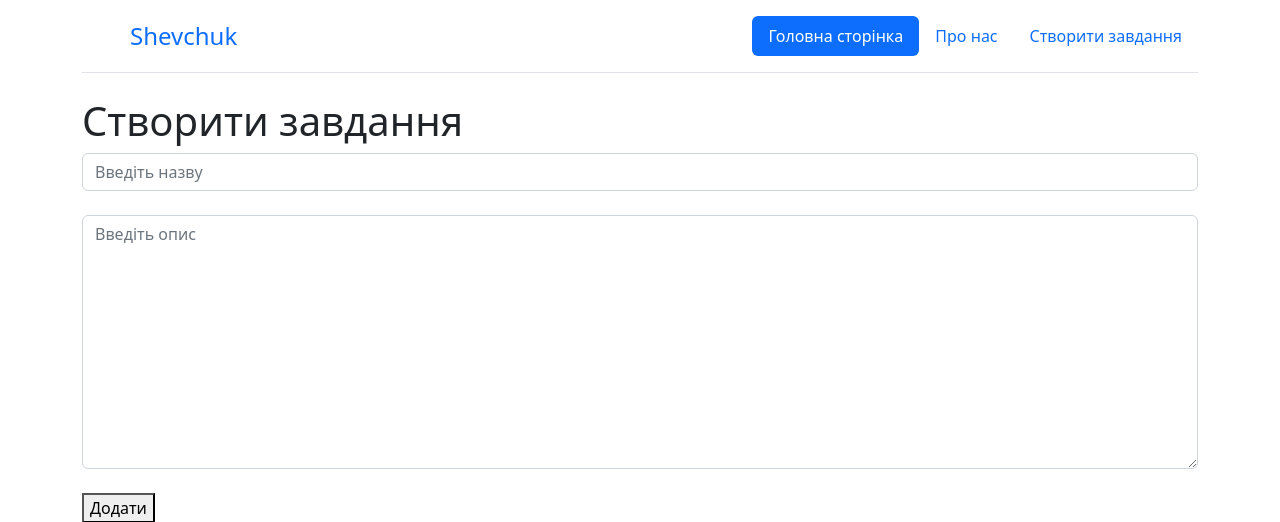
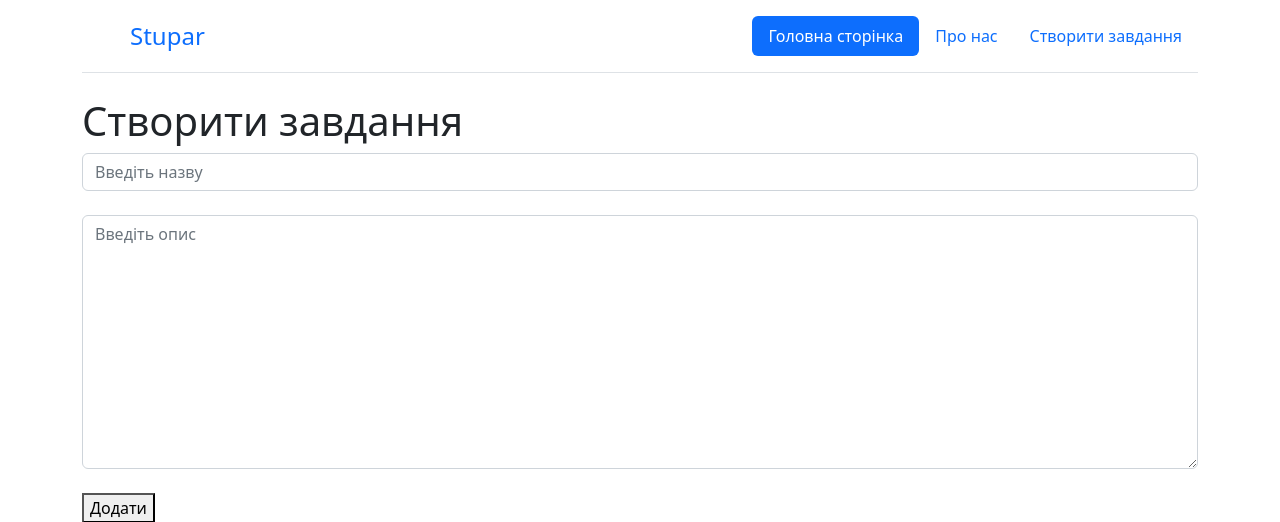
Before and after one commit to hise95/ProjectPython, a Django app: page /create in a window 1280 px wide. Shown: the top 522 px of the page. Run offline with Django 4.2, Linux system fonts and the light colour scheme.

Commit message:
Update base.html

```diff
--- a/projectdgango/main/templates/main/base.html
+++ b/projectdgango/main/templates/main/base.html
@@ -13,7 +13,7 @@
     <header class="d-flex flex-wrap justify-content-center py-3 mb-4 border-bottom">
       <a href="/" class="d-flex align-items-center mb-3 mb-md-0 me-md-auto link-body-emphasis text-decoration-none">
         <svg class="bi me-2" width="40" height="32"><use xlink:href="#bootstrap"></use></svg>
-        <span class="fs-4">Shevchuk</span>
+        <span class="fs-4">Stupar</span>
       </a>
 
       <ul class="nav nav-pills">
```
